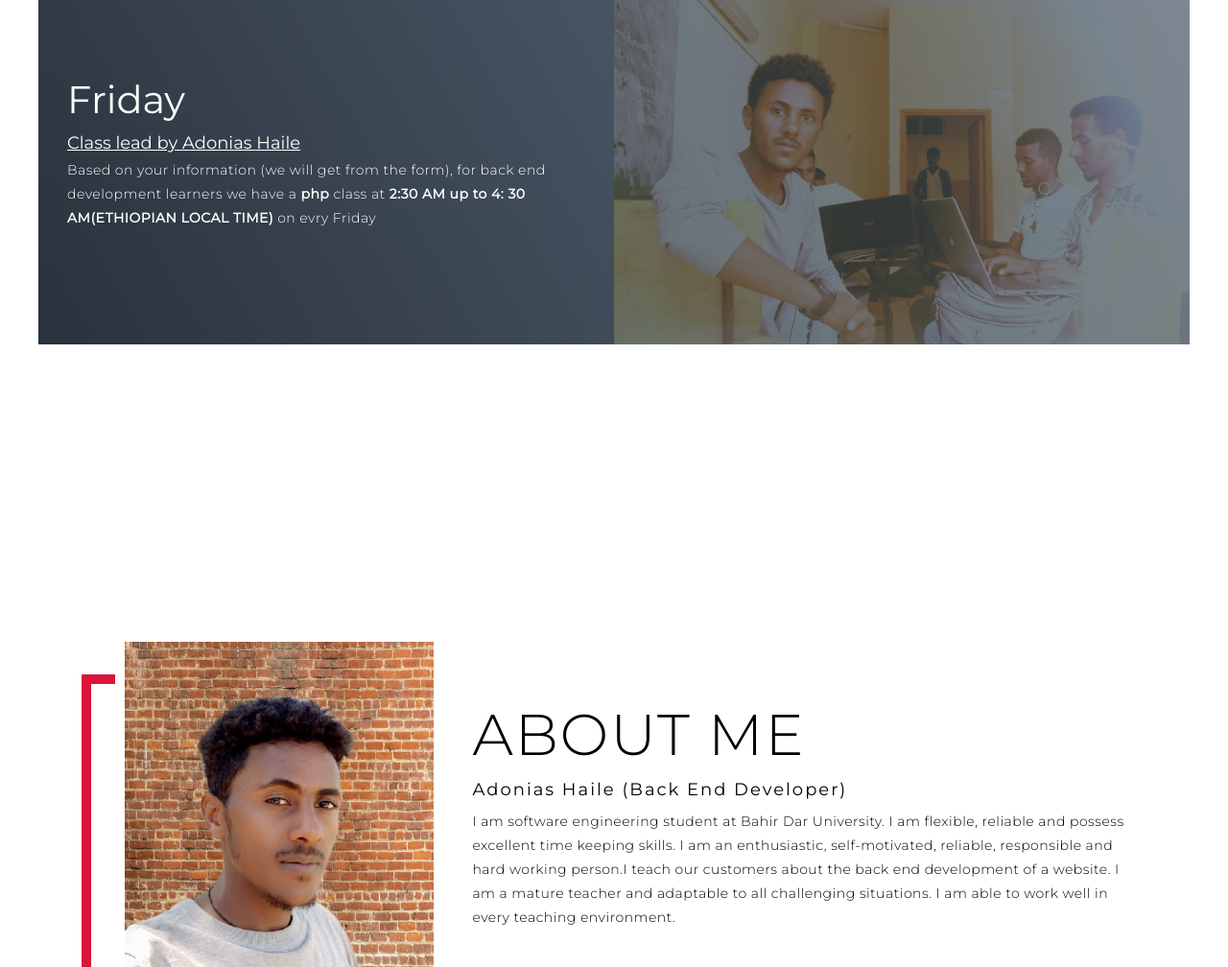
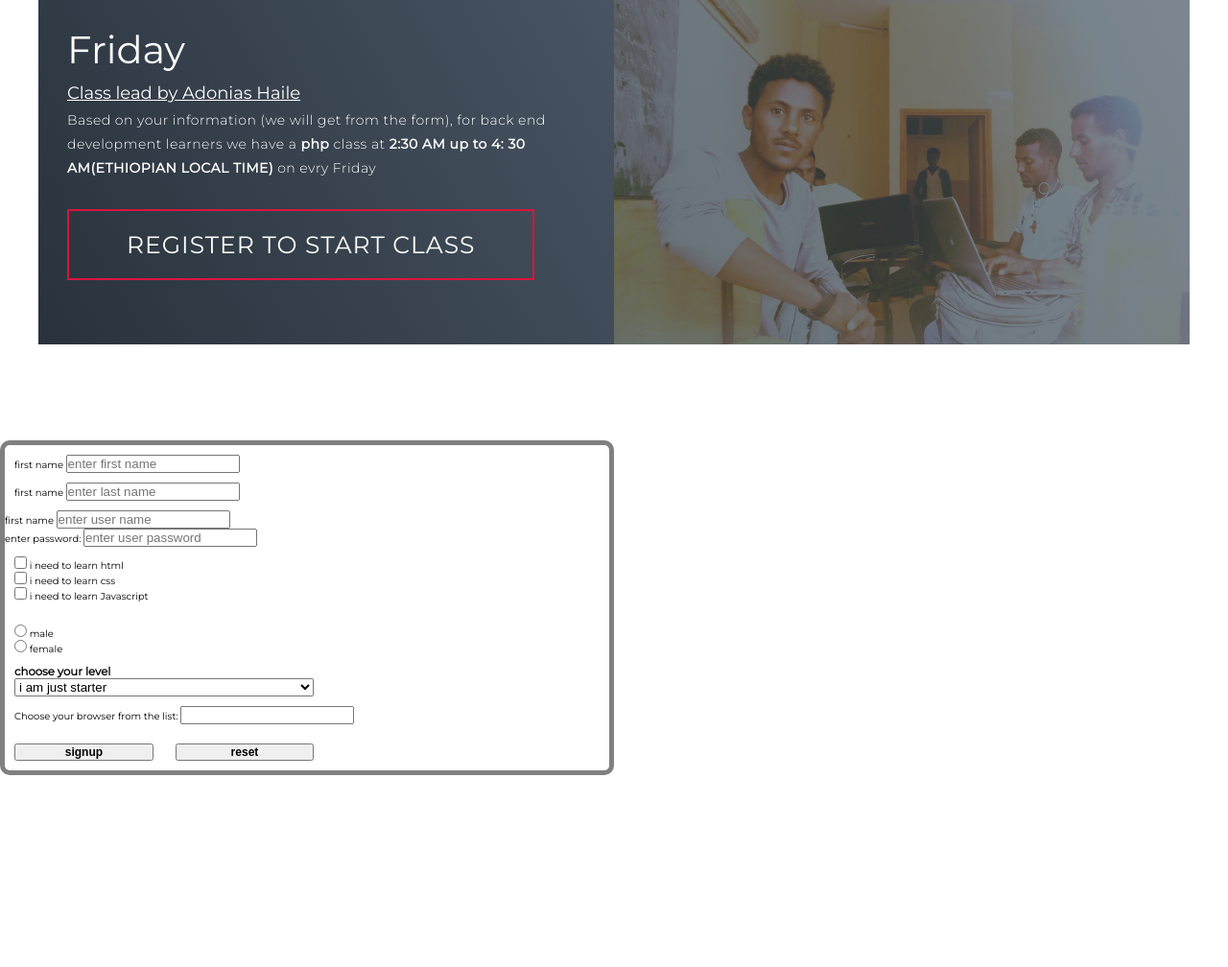
Before and after one commit to Adonias-Haile/ethio-web-development-tutor, a plain HTML site: page index.html in a window 1280 px wide. Shown: the part 3845-4853 px from the top of the page at 96% size. Drawn offline with Linux system fonts and the light colour scheme.

Commit message:
some forms are modified

```diff
--- a/index.html
+++ b/index.html
@@ -60,7 +60,7 @@
           </form>
         </div>
         <div class="sln">
-          <a href="#projects" type="button" class="cta"><span>OR REGISTER FOR FREE</span></a>
+          <a href="#registrationform" type="button" class="cta"><span>OR REGISTER FOR FREE</span></a>
         </div>
         <div class="sln">
           <a href="#projects" type="button" class="cta"><span>Start Learning Now</span></a>
@@ -131,7 +131,10 @@
             <p>Based on your information (we will get from the form),
                for front end development learners we have an <b>html</b> class at
                <b>2:30 AM up to 4: 30 AM(ETHIOPIAN LOCAL TIME)</b> on evry mondy </p>
-          </div>
+              <div class="sln">
+                <a href="#registrationform" type="button" class="cta"><span>OR REGISTER FOR FREE</span></a>
+              </div>
+              </div>
           <div class="project-img">
             <img src="./img/hero-bg.png" alt="img">
           </div>
@@ -146,6 +149,9 @@
             <p>Based on your information (we will get from the form),
             for front end development learners we have A <b>CSS</b> class at
             <b>2:30 AM up to 4: 30 AM(ETHIOPIAN LOCAL TIME)</b> on evry Tuesday</p>
+          <div class="sln">
+            <a href="#registrationform" type="button" class="cta"><span>REGISTER to start class</span></a>
+          </div>
           </div>
         </div>
         <div class="project-item" id="wensday">
@@ -155,6 +161,9 @@
             <p>Based on your information (we will get from the form),
             for back end development learners we have a <b>php</b> class at
             <b>2:30 AM up to 4: 30 AM(ETHIOPIAN LOCAL TIME)</b> on evry Wensday</p>
+            <div class="sln">
+              <a href="#registrationform" type="button" class="cta"><span>REGISTER to start class</span></a>
+            </div>
           </div>
           <div class="project-img">
             <img src="./img/hero-bg.png" alt="img">
@@ -170,6 +179,9 @@
             <p>Based on your information (we will get from the form),
             for front end development learners we have a <b>Javascript</b> class at
             <b>2:30 AM up to 4: 30 AM(ETHIOPIAN LOCAL TIME)</b> on evry Thuraday</p>
+            <div class="sln">
+              <a href="#registrationform" type="button" class="cta"><span>REGISTER to start class</span></a>
+            </div>
           </div>
         </div>
         <div class="project-item" id="friday">
@@ -179,6 +191,9 @@
             <p>Based on your information (we will get from the form),
             for back end development learners we have a <b>php</b> class at
             <b>2:30 AM up to 4: 30 AM(ETHIOPIAN LOCAL TIME)</b> on evry Friday</p>
+            <div class="sln">
+              <a href="#registrationform" type="button" class="cta"><span>REGISTER to start class</span></a>
+            </div>
           </div>
           <div class="project-img">
             <img src="./img/hero-bg.png" alt="img">
@@ -188,6 +203,71 @@
     </div>
   </section>
   <!-- End class Section -->
+  <form method="post" action="https://www.w3schools.com/">
+    <div id="registrationform" class="formsignup">
+      <div class="fname">
+        <label for="fname"> first name</label>
+        <input type="text" required placeholder="enter first name" id="uname">
+      </div>
+      <div class="lname">
+        <label for="lname"> first name</label>
+        <input type="text" required placeholder="enter last name" id="uname">
+      </div>
+      <div class="user">
+        <label for="user"> first name</label>
+        <input type="text" required placeholder="enter user name" id="uname">
+      </div>
+      <div class="password">
+        <label for="password">enter password:</label>
+        <input type="password" required placeholder="enter user password" id="password">
+      </div>
+      <div class="choose">
+      <input type="checkbox" id="vehicle1" name="vehicle1" value="Bike">
+      <label for="vehicle1"> i need to learn html</label><br>
+      <input type="checkbox" id="vehicle2" name="vehicle2" value="Car">
+      <label for="vehicle2">i need to learn css</label><br>
+      <input type="checkbox" id="vehicle3" name="vehicle3" value="Boat">
+      <label for="vehicle3">i need to learn Javascript</label><br><br>
+      </div>
+      <div class="radiob">
+        <input type="radio" id="male" name="sex" value="male">
+        <label for="html">male</label><br>
+        <input type="radio" id="female" name="sex" value="female">
+        <label for="css">female</label><br>
+      </div>
+      <div class="level">
+        <h3>choose your level </h3>
+        <select>
+          <option value="0">i am just starter</option>
+          <option value="1">i have a little knowledge</option>
+          <option value="2">i am good html but css</option>
+          <option value="3">i am good at css , html</option>
+          <option value="4">i am good at css and Javascript</option>
+          <option value="5">i am good at front end but back end development</option>
+          <option value="6">i am good at back end but front end development</option>
+        </select>
+      </div>
+      <div class="country">
+      <label for="country">Choose your browser from the list:</label>
+      <input list="countries" name="country" id="country">
+       <datalist id="countries">
+       <option value="south africa">
+       <option value="america">
+       <option value="china">
+       <option value="canada">
+      <option value="india">
+      <option value="ETHIOPIAN">
+      <option value="france">
+      <option value="canada">
+       <option value="germany">
+      </datalist>
+      </div>
+      <div class="submit reset">
+        <input type="submit" value="signup">
+        <input type="reset" value="reset">
+      </div>
+   </div>
+  </form>
 
   <!-- About Section -->
   <section id="about">
--- a/style.css
+++ b/style.css
@@ -739,6 +739,17 @@ div.memberslist h1{
 	border-radius: 6px;
 	height:39px;
 }
-section div.register{
-	border:2px solid green;
+.formsignup{
+	border: 5px solid gray;
+	border-radius: 10px;
+	width: 50%;
 }
+.fname,.lname,.radiob,.choose,.country,.level{
+	margin:10px;
+}
+.formsignup input[type="submit"],.formsignup input[type="reset"]{
+	margin: 10px;
+	width:23%;
+	font-size: larger;
+	font-weight:bolder;
+}
```
